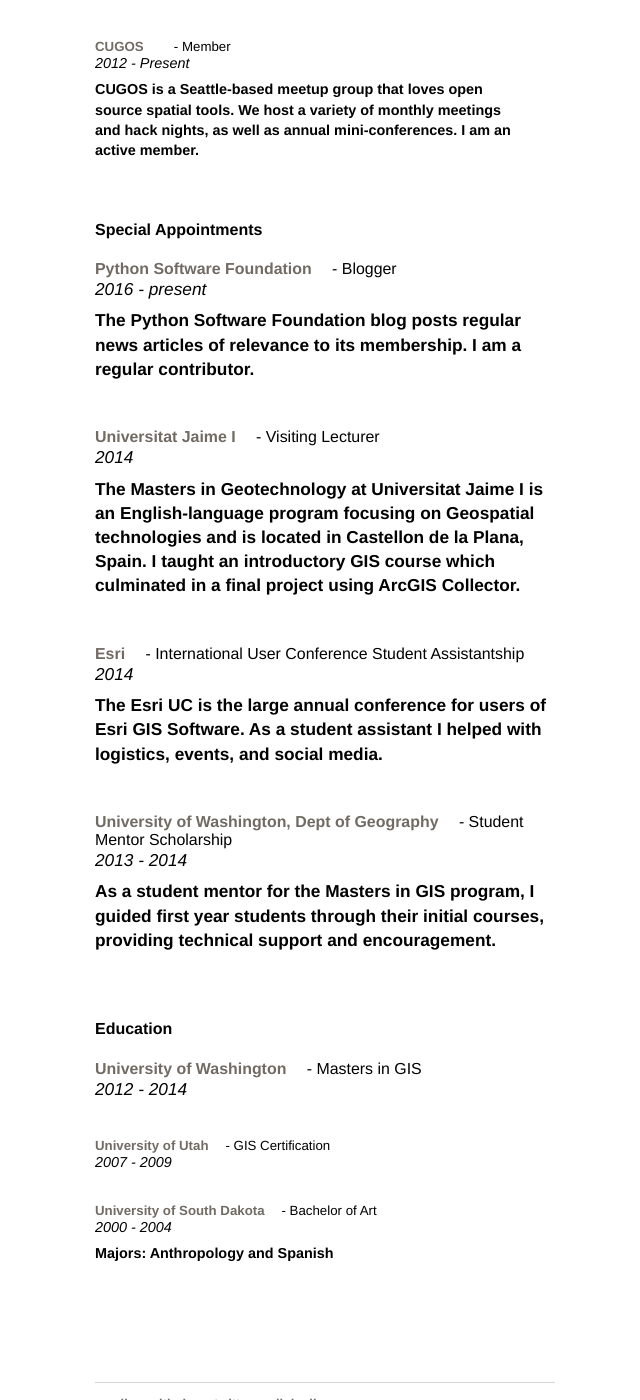
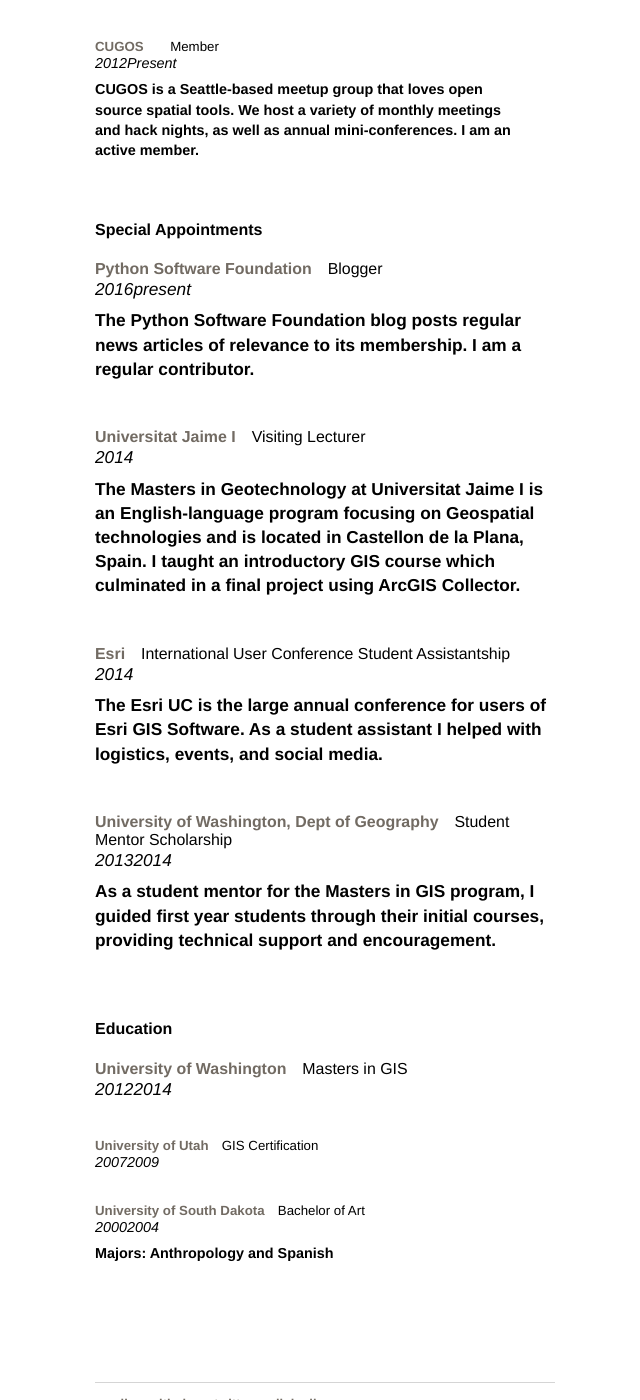
Before and after one commit to christyheaton/christyheaton.github.io, a Jekyll site: the page built from resume/index.html, in a window 1280 px wide and 1400 px high, scrolled down 1442 px. Shown: the whole window, without its empty margins (315-955 px from the left). Built offline with Jekyll 4.4.1, drawn with Linux system fonts in a browser that asks for light colours; some of the changed text lies outside the part shown.

Commit message:
removed dashes

```diff
--- a/resume/index.html
+++ b/resume/index.html
@@ -16,26 +16,26 @@
   <h4>Jobs</h4>
 
   	<div class="resume_item cf ">
-      <h5 class="resume_header"><a href="https://www.pce.uw.edu/certificates/python-programming">University of Washington, Continuing Ed</a><span class="resume_title"> - Instructor</span></h5>
-      <span class="resume_timeline">2017 - present</span>
+      <h5 class="resume_header"><a href="https://www.pce.uw.edu/certificates/python-programming">University of Washington, Continuing Ed</a><span class="resume_title">Instructor</span></h5>
+      <span class="resume_timeline">2017present</span>
       <h5 class="resume_description">The University of Washington Professional Python Certification is a three-course certificate program where students gain a thorough understanding of the major Python libraries and practice standard programming styles and idioms. I teach the second course in the program, Internet Programming in Python.</h5>
     </div>
 
     <div class="resume_item cf ">
-      <h5 class="resume_header"><a href="https://www.gisonline.uw.edu/">University of Washington, Dept of Geography</a><span class="resume_title"> - Faculty Lecturer</span></h5>
-      <span class="resume_timeline">2015 - present</span>
+      <h5 class="resume_header"><a href="https://www.gisonline.uw.edu/">University of Washington, Dept of Geography</a><span class="resume_title">Faculty Lecturer</span></h5>
+      <span class="resume_timeline">2015present</span>
       <h5 class="resume_description">The Master of Geographic Information Systems for Sustainability Management program at the University of Washington teaches students how to design a more sustainable world using GIS. I teach GIS Programming, where we learn to extend and enhance ArcGIS software using the ArcPy module, Model Builder, command line, geodatabases, and external integrated development environments.</h5>
     </div>
 
 	<div class="resume_item cf resume_item_large">
-      <h5 class="resume_header"><a href="http://sgsi.com">SGSI</a><span class="resume_title"> - GIS Project Manager</span></h5>
-      <span class="resume_timeline">2014 - present</span>
+      <h5 class="resume_header"><a href="http://sgsi.com">SGSI</a><span class="resume_title">GIS Project Manager</span></h5>
+      <span class="resume_timeline">2014present</span>
       <h5 class="resume_description">Located in downtown Seattle, SGSI is a leading service provider of high end GIS technologies for efficiently solving complex business problems. I work as a GIS Analyst providing GIS expertise to our production process and digging deep into mapping applications prior to deployment to make sure they work as expected. I also give MapInfo trainings, provide tech support to customers, and write Python scripts.</h5>
     </div>
 
     <div class="resume_item cf ">
-      <h5 class="resume_header"><a href="http://gis.utah.gov">Utah Automated Geographic Reference Center</a><span class="resume_title"> - GIS Analyst</span></h5>
-      <span class="resume_timeline">2009 - 2014</span>
+      <h5 class="resume_header"><a href="http://gis.utah.gov">Utah Automated Geographic Reference Center</a><span class="resume_title">GIS Analyst</span></h5>
+      <span class="resume_timeline">20092014</span>
       <h5 class="resume_description">The Automated Geographic Reference Center (AGRC) is the State of Utahs map technology coordination office. I worked as a GIS Analyst and was involved in large-scale projects such as the Utah Broadband Map, 2010 Census Redistricting, and the Utah State History Project.</h5>
     </div>
 
@@ -44,21 +44,21 @@
   <h4>Community Organizing</h4>
 
     <div class="resume_item cf resume_item_half">
-      <h5 class="resume_header"><a href="http://seattle.pyladies.com/">PyLadies Seattle</a><span class="resume_title"> - Co-Organizer</span></h5>
-      <span class="resume_timeline">2017 - Present</span>
+      <h5 class="resume_header"><a href="http://seattle.pyladies.com/">PyLadies Seattle</a><span class="resume_title">Co-Organizer</span></h5>
+      <span class="resume_timeline">2017Present</span>
       <h5 class="resume_description">PyLadies is an international mentorship group with a focus on helping more women become active participants and leaders in the Python open-source community. I organize bi-weekly Hack Nights.
 	  </h5>
     </div>
 
     <div class="resume_item cf resume_item_half">
-      <h5 class="resume_header"><a href="http://maptimesea.github.io">Maptime Seattle</a><span class="resume_title"> - Co-Organizer</span></h5>
-      <span class="resume_timeline">2014 - Present</span>
+      <h5 class="resume_header"><a href="http://maptimesea.github.io">Maptime Seattle</a><span class="resume_title">Co-Organizer</span></h5>
+      <span class="resume_timeline">2014Present</span>
       <h5 class="resume_description">Maptime Seattle is the local chapter of the international Maptime community. We teach anything related to maps and spatial data, all for beginners and those exited to learn something new. I help to organize (and sometimes teach) workshops, handle social media and outreach, and plan social events.</h5>
     </div>
 
 	<div class="resume_item cf resume_item_half">
-      <h5 class="resume_header"><a href="http://cugos.org">CUGOS</a><span class="resume_title"></span><span class="resume_title"> - Member</span></h5>
-      <span class="resume_timeline">2012 - Present</span>
+      <h5 class="resume_header"><a href="http://cugos.org">CUGOS</a><span class="resume_title"></span><span class="resume_title">Member</span></h5>
+      <span class="resume_timeline">2012Present</span>
       <h5 class="resume_description">CUGOS is a Seattle-based meetup group that loves open source spatial tools. We host a variety of monthly meetings and hack nights, as well as annual mini-conferences. I am an active member.</h5>
     </div>
 
@@ -67,26 +67,26 @@
   <h4>Special Appointments</h4>
 
     <div class="resume_item cf resume_item_large">
-      <h5 class="resume_header"><a href="https://www.gisonline.uw.edu/">Python Software Foundation</a><span class="resume_title"> - Blogger</span></h5>
-      <span class="resume_timeline">2016 - present</span>
+      <h5 class="resume_header"><a href="https://www.gisonline.uw.edu/">Python Software Foundation</a><span class="resume_title">Blogger</span></h5>
+      <span class="resume_timeline">2016present</span>
 	  <h5 class="resume_description">The Python Software Foundation blog posts regular news articles of relevance to its membership. I am a regular contributor.</h5>
     </div>
 
 	<div class="resume_item cf resume_item_large">
-      <h5 class="resume_header"><a href="http://www.mastergeotech.info">Universitat Jaime I</a><span class="resume_title"> - Visiting Lecturer</span></h5>
+      <h5 class="resume_header"><a href="http://www.mastergeotech.info">Universitat Jaime I</a><span class="resume_title">Visiting Lecturer</span></h5>
       <span class="resume_timeline">2014</span>
 	  <h5 class="resume_description">The Masters in Geotechnology at Universitat Jaime I is an English-language program focusing on Geospatial technologies and is located in Castellon de la Plana, Spain. I taught an introductory GIS course which culminated in a final project using ArcGIS Collector.</h5>
     </div>
 
 	<div class="resume_item cf resume_item_large">
-      <h5 class="resume_header"><a href="http://www.esri.com/events/user-conference">Esri</a><span class="resume_title"> - International User Conference Student Assistantship</span></h5>
+      <h5 class="resume_header"><a href="http://www.esri.com/events/user-conference">Esri</a><span class="resume_title">International User Conference Student Assistantship</span></h5>
       <span class="resume_timeline">2014</span>
 	  <h5 class="resume_description">The Esri UC is the large annual conference for users of Esri GIS Software. As a student assistant I helped with logistics, events, and social media.</h5>
     </div>
 
 	<div class="resume_item cf resume_item_large">
-      <h5 class="resume_header"><a href="https://www.gisonline.uw.edu/">University of Washington, Dept of Geography</a><span class="resume_title"> - Student Mentor Scholarship</span></h5>
-      <span class="resume_timeline">2013 - 2014</span>
+      <h5 class="resume_header"><a href="https://www.gisonline.uw.edu/">University of Washington, Dept of Geography</a><span class="resume_title">Student Mentor Scholarship</span></h5>
+      <span class="resume_timeline">20132014</span>
 	  <h5 class="resume_description">As a student mentor for the Masters in GIS program, I guided first year students through their initial courses, providing technical support and encouragement.</h5>
     </div>
 
@@ -95,18 +95,18 @@
   <h4>Education</h4>
 
     <div class="resume_item cf resume_item_large">
-      <h5 class="resume_header"><a href="https://www.gisonline.uw.edu/">University of Washington</a><span class="resume_title"> - Masters in GIS</span></h5>
-      <span class="resume_timeline">2012 - 2014</span>
+      <h5 class="resume_header"><a href="https://www.gisonline.uw.edu/">University of Washington</a><span class="resume_title">Masters in GIS</span></h5>
+      <span class="resume_timeline">20122014</span>
     </div>
 
     <div class="resume_item cf ">
-      <h5 class="resume_header"><a href="http://www.geog.utah.edu/certificates/2-uncategorised/18-gis-certificate.html">University of Utah</a><span class="resume_title"> - GIS Certification</span></h5>
-      <span class="resume_timeline">2007 - 2009</span>
+      <h5 class="resume_header"><a href="http://www.geog.utah.edu/certificates/2-uncategorised/18-gis-certificate.html">University of Utah</a><span class="resume_title">GIS Certification</span></h5>
+      <span class="resume_timeline">20072009</span>
     </div>
 
 	<div class="resume_item cf ">
-      <h5 class="resume_header"><a href="http://www.usd.edu/">University of South Dakota</a><span class="resume_title"> - Bachelor of Art</span></h5>
-      <span class="resume_timeline">2000 - 2004</span>
+      <h5 class="resume_header"><a href="http://www.usd.edu/">University of South Dakota</a><span class="resume_title">Bachelor of Art</span></h5>
+      <span class="resume_timeline">20002004</span>
 	  <h5 class="resume_description">Majors: Anthropology and Spanish</h5>
     </div>
 
```
